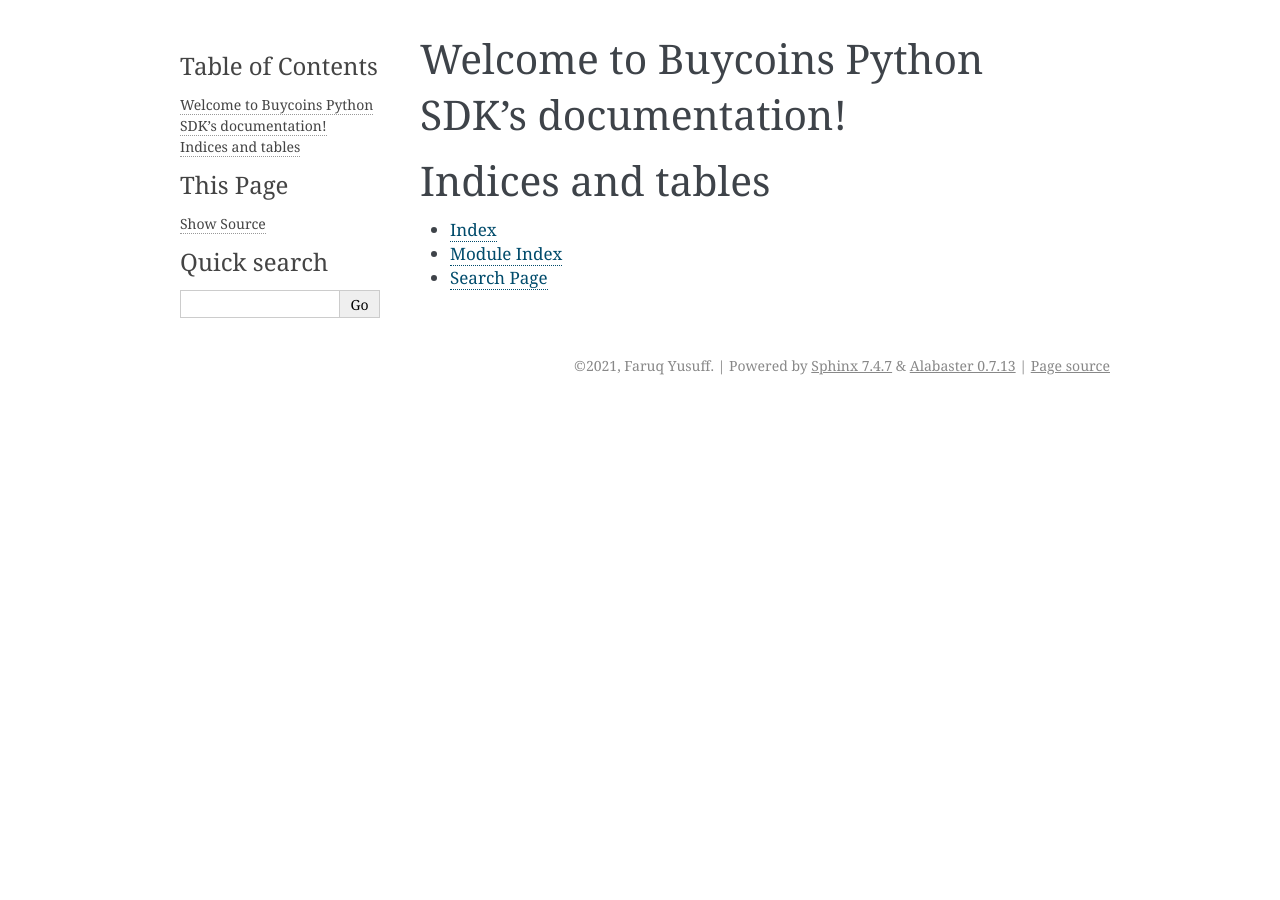
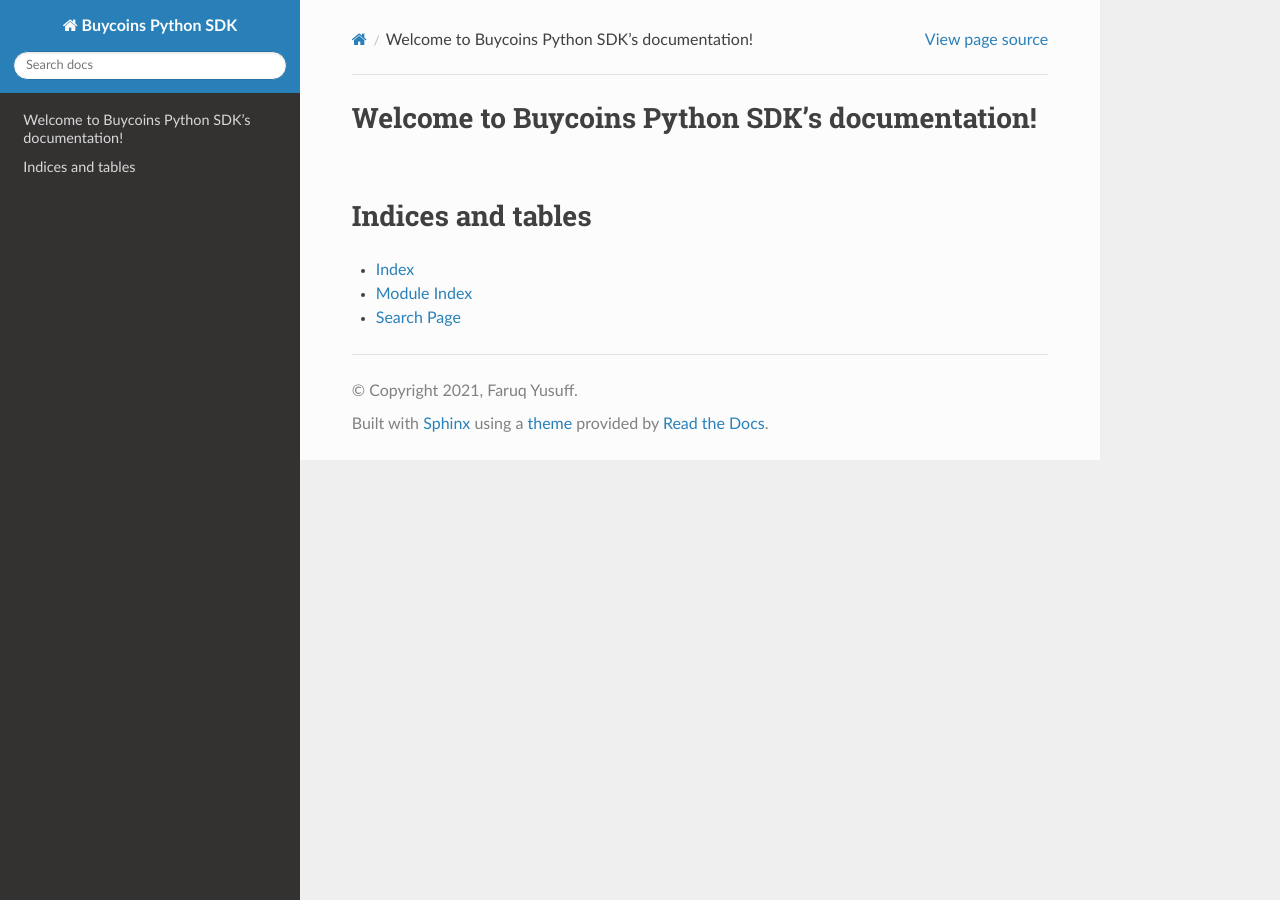
Before and after one commit to GoZaddy/buycoins_sdk, a Sphinx documentation site: the page built from docs/source/index.rst, in a window 1280 px wide. Built offline with Sphinx 7.4.7 and the Read the Docs theme 2.0.0, drawn with Linux system fonts in a browser that asks for light colours.

Commit message:
changed theme of docs

```diff
--- a/docs/source/conf.py
+++ b/docs/source/conf.py
@@ -32,7 +32,8 @@
 # ones.
 extensions = [
     'sphinx.ext.autodoc',
-    'sphinx.ext.napoleon'
+    'sphinx.ext.napoleon',
+'sphinx_rtd_theme',
 ]
 
 # Add any paths that contain templates here, relative to this directory.
@@ -49,7 +50,7 @@
 # The theme to use for HTML and HTML Help pages.  See the documentation for
 # a list of builtin themes.
 #
-html_theme = 'alabaster'
+html_theme = "sphinx_rtd_theme"
 
 # Add any paths that contain custom static files (such as style sheets) here,
 # relative to this directory. They are copied after the builtin static files,
```
Also changed, not shown: 14 other files.
